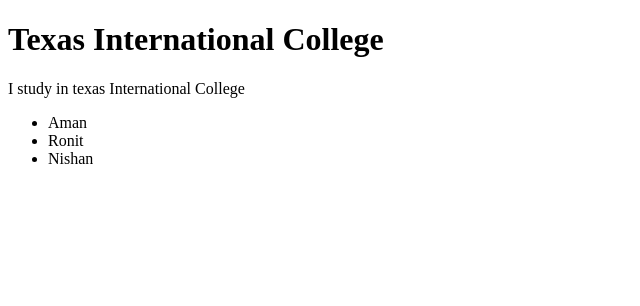
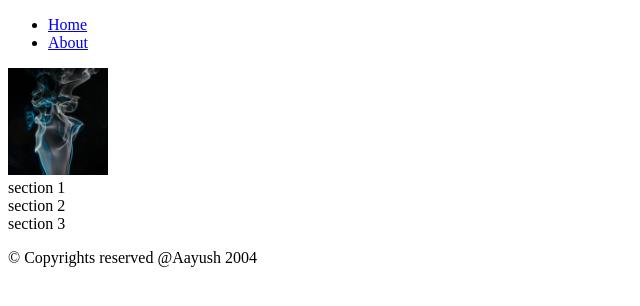
Before and after one commit to aayushhh004/Portfolio, a plain HTML site: page Index.html in a window 1280 px wide. Shown: the whole page, without its empty margins (0-640 px from the left). Drawn offline with Linux system fonts and the light colour scheme.

Commit message:
Navigation added

```diff
--- a/Index.html
+++ b/Index.html
@@ -4,16 +4,28 @@
     <meta charset="UTF-8">
     <meta name="viewport" content="width=device-width, initial-scale=1.0">
     <title>Document</title>
+    <link rel="stylesheet" href="./assets/css/style.css">
 </head>
 <body>
-    <h1>Texas International College</h1>
-        <p>I study in texas International College</p>
+    <header>
 
+    <nav>
         <ul>
-        <li>Aman</li>
-        <li>Ronit</li>
-        <li>Nishan</li>
-    </ul>
+            <li><a href="Index.html">Home</a></li>
+            <li><a href="Index.html">About</a></li>
+        </ul>
+    </nav>
+    </header>
+
+    <img src="./assets/images/pexels-rafael-guajardo-604684 (1).jpg" alt="">
+
+    <section>section 1</section>
+    <section>section 2</section>
+    <section>section 3</section>
+
+    <footer>
+<p>&copy; Copyrights reserved @Aayush 2004</p>
+    </footer>
 
 </body>
 </html>
--- /dev/null
+++ b/assets/css/style.css
@@ -0,0 +1,3 @@
+img{
+    max-width: 100px;
+}
```
Also changed, not shown: assets/images/pexels-rafael-guajardo-604684 (1).jpg (added).
